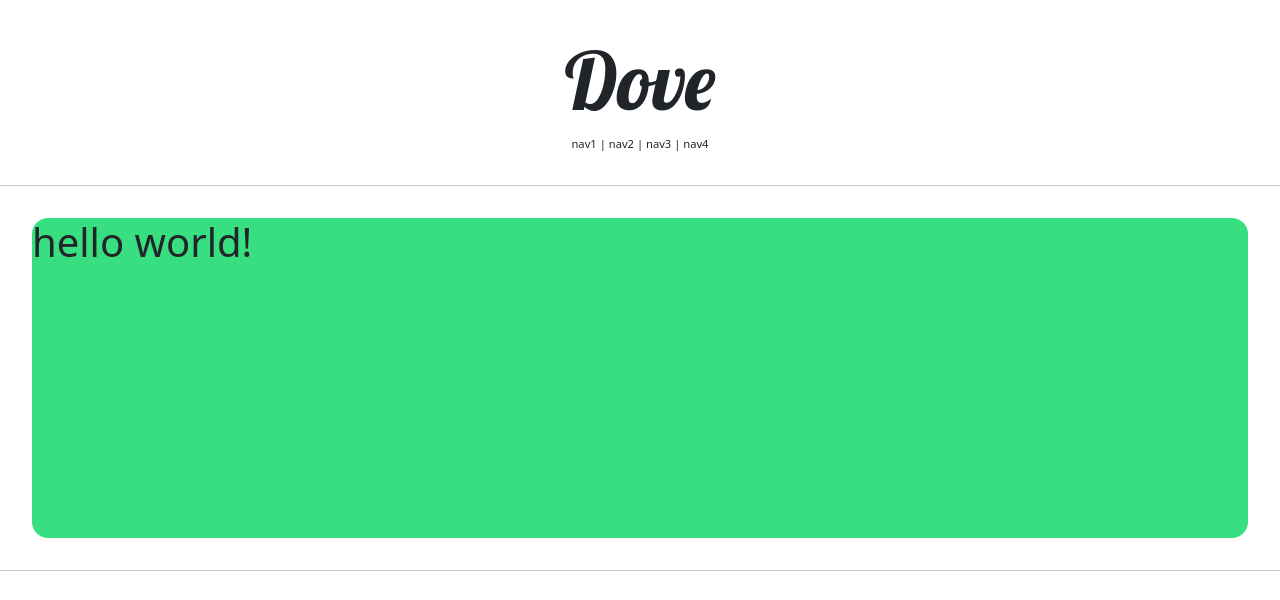
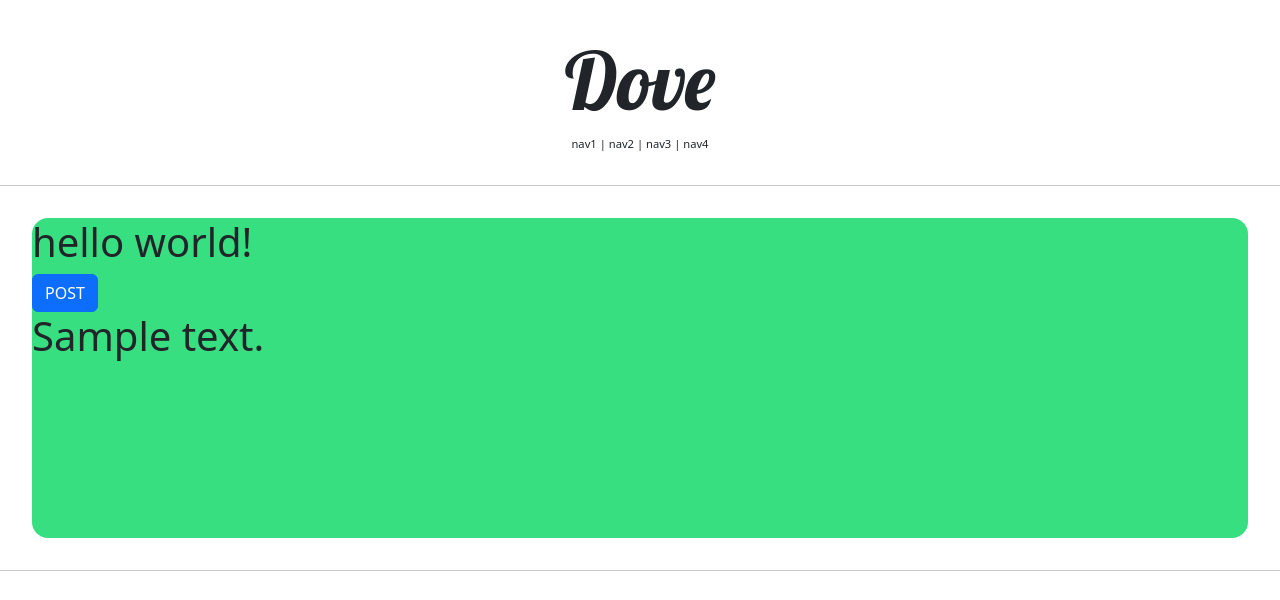
Before and after one commit to dove9441/myblog, a Django app: template blog/accountapp/templates/accountapp/hello_world.html in a window 1280 px wide. Shown: the top 600 px of the page. Run offline with Django 3.2, Linux system fonts and the light colour scheme; the template is opened without the code that fills it: most values are stand-ins (such as "Sample title", 1, 10 or a date in 2020).

Commit message:
django course 16 commit

```diff
--- a/blog/accountapp/templates/accountapp/hello_world.html
+++ b/blog/accountapp/templates/accountapp/hello_world.html
@@ -10,6 +10,19 @@
     hello world!
     </h1>
 
+
+    <form action="/account/hello_world/" method="post">
+        <!-- post 쓸 때는 꼭 아래의 csrf token 써야 오류가 안 난다-->
+        {% csrf_token %}
+        <input type="submit" class="btn btn-primary" value="POST">
+    </form>
+
+    <h1>
+        {{ text }} <!-- view에서 return한 데이터 등에서 text라는 이름을 가진 객체의 값을 가져온다-->
+    </h1>
+
+
+
 </div>
 
 
--- a/blog/accountapp/urls.py
+++ b/blog/accountapp/urls.py
@@ -8,5 +8,5 @@ app_name='hello_world' #하면 좋음. 계속 쳐야 하니 그냥 이름 변수
 
 
 urlpatterns = [
-    path('hello_world',hello_world, name='hello_world')
+    path('hello_world/', hello_world, name='hello_world')
 ]
--- a/blog/accountapp/views.py
+++ b/blog/accountapp/views.py
@@ -4,7 +4,10 @@ from django.http import HttpResponse #추가해야 한다
 
 def hello_world(request):
     #return HttpResponse("hello world!") #HttpResponse를 직접 리턴
-    return render(request, 'accountapp/hello_world.html') #/accountapp/hello_world가 아니다. 앞에 /는 꼭 빼야 한다
+    #form의 method 값 get/post 따라서 요청을 나눈다
+    if request.method=="POST":
+    	return render(request, 'accountapp/hello_world.html', context={'text': "POST_METHOD!"}) #/accountapp/hello_world가 아니다. 앞에 /는 꼭 빼야 한다 context는 보내줄 데이터다
+    else: return render(request, 'accountapp/hello_world.html', context={'text': "GET_METHOD!"})
 
 #처음 이렇게 만들고 root에서 setting.py에서 템플릿 경로 추가
 #렌더링할 html경로를 적어주는 것
```
